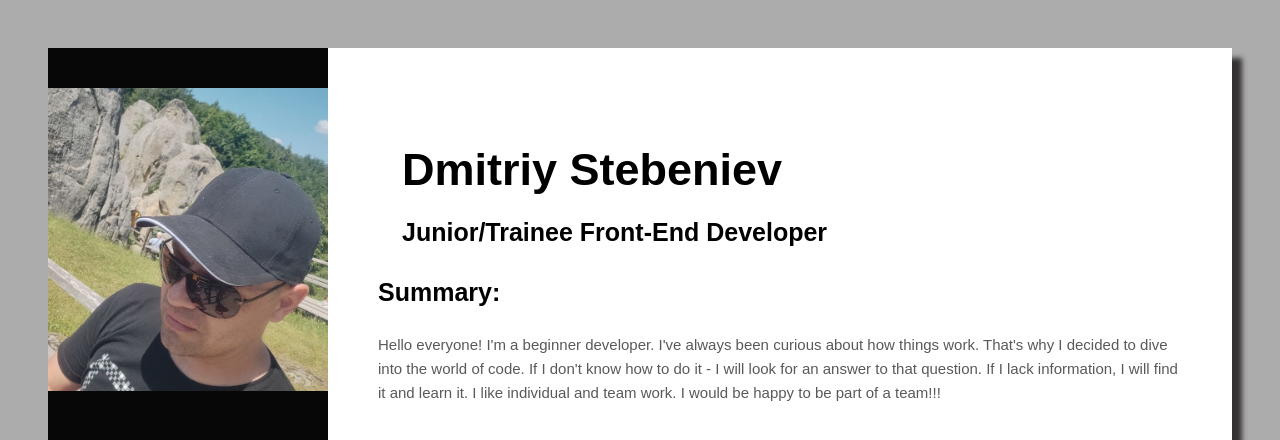
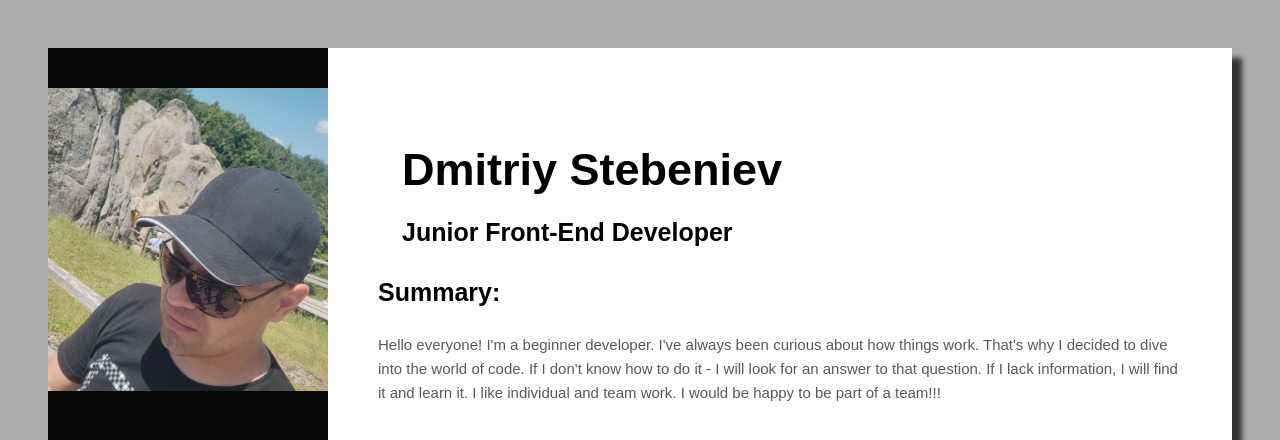
Before and after one commit to Stebeniev/my_cv, a plain HTML site: page index.html in a window 1280 px wide. Shown: the top 440 px of the page. Drawn offline with Linux system fonts and the light colour scheme.

Commit message:
:fix:index.html

```diff
--- a/index.html
+++ b/index.html
@@ -12,7 +12,7 @@
 			<div class="main-content">
 				<div class="about-me">
 					<h1 class="my-name">Dmitriy Stebeniev</h1>
-					<h2 class="my-profession">Junior/Trainee Front-End Developer</h2>
+					<h2 class="my-profession">Junior Front-End Developer</h2>
 				</div>
 				<div class="summary">
 					<h2 class="my-profession">Summary:</h2>
```
